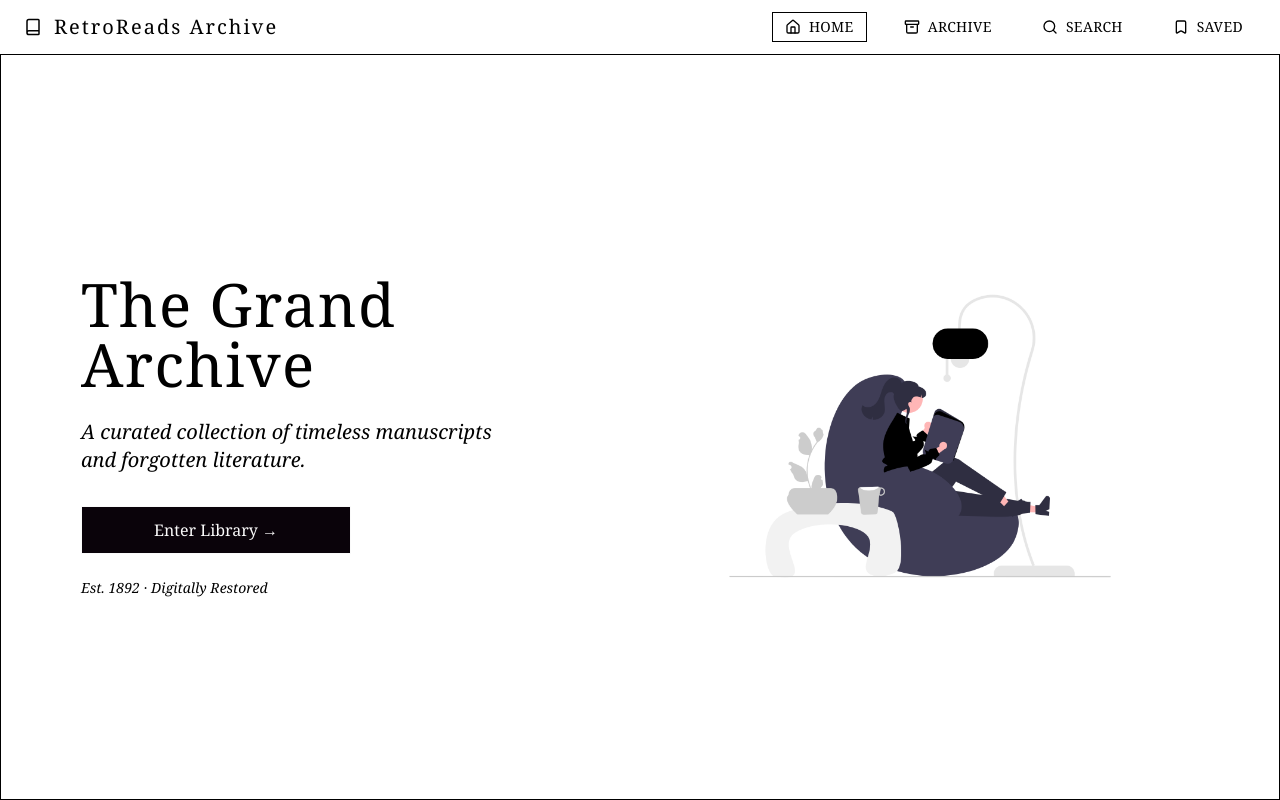
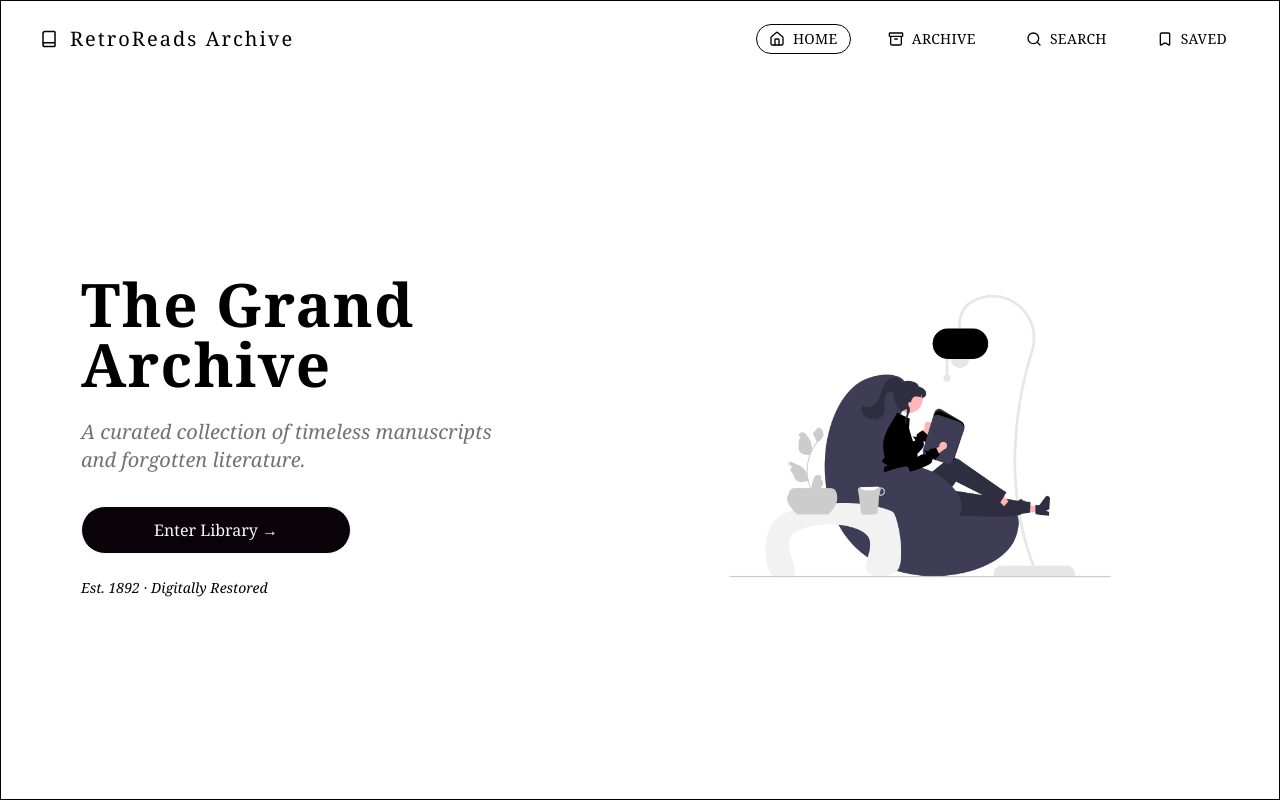
Before and after one commit to Afolabiyinka/Retro_reads, a React (Vite) app: page / in a window 1280 px wide. Built offline with nearby package versions, Linux system fonts and the light colour scheme; a web font is replaced by a local one.

Commit message:
Refactor button styles for improved UI consistency and update Home, Notfound, Books, NavBar, and SearchPage components for enhanced layout and user experience

```diff
--- a/src/components/ui/button.tsx
+++ b/src/components/ui/button.tsx
@@ -5,7 +5,7 @@ import { cva, type VariantProps } from "class-variance-authority";
 import { cn } from "@/lib/utils";
 
 const buttonVariants = cva(
-  "inline-flex  items-center justify-center cursor-pointer gap-2 whitespace-nowrap rounded-none text-sm font-medium transition-all disabled:pointer-events-none disabled:opacity-50 [&_svg]:pointer-events-none [&_svg:not([class*='size-'])]:size-4 shrink-0 [&_svg]:shrink-0 outline-none focus-visible:border-ring focus-visible:ring-ring/50 focus-visible:ring-[3px] aria-invalid:ring-destructive/20 dark:aria-invalid:ring-destructive/40 aria-invalid:border-destructive",
+  "inline-flex  items-center justify-center cursor-pointer gap-2 whitespace-nowrap rounded-full text-sm font-medium transition-all disabled:pointer-events-none disabled:opacity-50 [&_svg]:pointer-events-none [&_svg:not([class*='size-'])]:size-4 shrink-0 [&_svg]:shrink-0 outline-none focus-visible:border-ring focus-visible:ring-ring/50 focus-visible:ring-[3px] aria-invalid:ring-destructive/20 dark:aria-invalid:ring-destructive/40 aria-invalid:border-destructive",
   {
     variants: {
       variant: {
--- a/src/pages/app/Home.tsx
+++ b/src/pages/app/Home.tsx
@@ -8,8 +8,7 @@ const Home = () => {
   const navigate = useNavigate();
 
   return (
-    <div className="min-h-screen w-full bg-parchment text-ink flex flex-col lg:flex-row items-center justify-center px-6 lg:px-20 py-12 border border-faded pt-30 ">
-
+    <div className="min-h-screen w-full  text-ink flex flex-col lg:flex-row items-center justify-center px-6 lg:px-20 py-12 border border-faded pt-30 ">
       {/* Text Section */}
       <motion.div
         className="flex-1 text-center lg:text-left mb-10 lg:mb-0 font-serif"
@@ -17,11 +16,11 @@ const Home = () => {
         animate={{ opacity: 1 }}
         transition={{ duration: 1.2 }}
       >
-        <h1 className="text-4xl md:text-5xl lg:text-6xl mb-6 tracking-wide">
+        <h1 className="text-4xl md:text-5xl lg:text-6xl mb-6 tracking-wide font-bold">
           The Grand Archive
         </h1>
 
-        <p className="text-lg md:text-xl mb-8 max-w-md mx-auto lg:mx-0 italic text-aged">
+        <p className="text-lg md:text-xl mb-8 max-w-md mx-auto lg:mx-0 italic text-muted-foreground">
           A curated collection of timeless manuscripts and forgotten literature.
         </p>
 
@@ -29,9 +28,7 @@ const Home = () => {
           size={`lg`}
           // variant={`outline`}
           className="border border-aged font-serif hover:bg-primary hover:text-white transition duration-300"
-
           onClick={() => navigate("/books")}
-
         >
           Enter Library →
         </Button>
--- a/src/pages/app/Notfound.tsx
+++ b/src/pages/app/Notfound.tsx
@@ -11,10 +11,10 @@ const Notfound = () => {
       initial={{ opacity: 0, scale: 0.8 }}
       animate={{ opacity: 1, scale: 1 }}
       transition={{ duration: 0.5, ease: "easeOut" }}
-      className="h-screen w-screen flex flex-col gap-6 justify-center items-center p-3"
+      className="h-screen w-full flex flex-col gap-6 justify-center items-center p-3"
     >
-      <h1 className="text-5xl font-bold">404</h1>
-      <h1 className="text-5xl font-bold text-gray-800">Not found!</h1>
+      <h1 className="text-7xl font-extrabold">404</h1>
+      <h1 className="text-4xl font-bold text-gray-800">Not found!</h1>
       <p className="flex items-center gap-3 font-semibold md:text-xl tracking-wide truncate">
         The link is broken or does'nt exist
       </p>
--- a/src/pages/books/Books.tsx
+++ b/src/pages/books/Books.tsx
@@ -3,6 +3,7 @@ import type { BookType } from "@/types/types";
 import useBooks from "@/hooks/useBooks";
 import Pagination from "@/components/ui/pagination";
 import Loader from "@/components/loading/Loader";
+import { Button } from "@/components/ui/button";
 
 const Books = () => {
   const {
@@ -19,7 +20,6 @@ const Books = () => {
     return (
       <div className="h-screen flex flex-col  gap-10 items-center justify-center font-serif italic text-aged">
         <Loader />
-
         Accessing archive records...
       </div>
     );
@@ -27,33 +27,25 @@ const Books = () => {
 
   if (error) {
     return (
-      <div className="h-screen flex flex-col items-center justify-center font-serif text-center border border-faded bg-parchment p-6">
-        <h1 className="text-2xl md:text-4xl mb-4">
-          Archive Connection Failed
-        </h1>
+      <div className="h-screen w-full flex flex-col items-center justify-center font-serif text-center border border-faded bg-parchment p-6">
+        <h1 className="text-2xl md:text-4xl mb-4">Archive Connection Failed</h1>
 
         <p className="text-sm text-faded italic mb-6">
           Unable to retrieve manuscripts at this time.
         </p>
 
-        <button
-          onClick={() => refetch()}
-          className="border border-aged px-5 py-2 hover:bg-aged hover:text-parchment transition"
-        >
+        <Button onClick={() => refetch()} size={`lg`}>
           Retry Access
-        </button>
+        </Button>
       </div>
     );
   }
 
   return (
     <div className="w-full md:w-[85%] mx-auto mt-24 font-serif">
-
       {/* Page Header */}
       <div className="mb-10 border-b border-faded pb-4 text-center">
-        <h1 className="text-3xl md:text-5xl tracking-wide">
-          Archive Catalog
-        </h1>
+        <h1 className="text-3xl md:text-5xl tracking-wide">Archive Catalog</h1>
         <p className="text-sm text-faded italic mt-2">
           Collection of preserved literary works
         </p>
--- a/src/pages/nav/NavBar.tsx
+++ b/src/pages/nav/NavBar.tsx
@@ -8,10 +8,8 @@ const NavBar = () => {
   const [open, setOpen] = useState(false);
 
   return (
-    <nav className="w-full fixed top-0 z-50 bg-white border-b border-faded px-4 md:px-6 py-3 font-serif">
-
+    <nav className="w-full fixed top-0 z-50 px-4 md:px-10 py-6 font-serif">
       <div className="flex justify-between items-center">
-
         {/* Logo */}
         <Link to={`/`}>
           <div className="flex items-center gap-2 md:gap-3 cursor-pointer">
@@ -30,15 +28,14 @@ const NavBar = () => {
             return (
               <Link key={path} to={path}>
                 <div
-                  className={`flex items-center gap-2 px-3 py-1 border transition ${isActive
+                  className={`flex items-center gap-2 px-3 py-1 border transition rounded-full ${
+                    isActive
                       ? "border-aged text-aged"
                       : "border-transparent hover:border-faded"
-                    }`}
+                  }`}
                 >
                   <Icon size={16} />
-                  <span className="uppercase tracking-wide">
-                    {label}
-                  </span>
+                  <span className="uppercase tracking-wide">{label}</span>
                 </div>
               </Link>
             );
@@ -63,15 +60,12 @@ const NavBar = () => {
             return (
               <Link key={path} to={path} onClick={() => setOpen(false)}>
                 <div
-                  className={`flex items-center gap-2 px-3 py-2 border ${isActive
-                      ? "border-aged text-aged"
-                      : "border-transparent"
-                    }`}
+                  className={`flex items-center gap-2 px-3 py-2 border rounded-full ${
+                    isActive ? "border-aged text-aged" : "border-transparent"
+                  }`}
                 >
                   <Icon size={16} />
-                  <span className="uppercase tracking-wide">
-                    {label}
-                  </span>
+                  <span className="uppercase tracking-wide">{label}</span>
                 </div>
               </Link>
             );
--- a/src/pages/search/SearchPage.tsx
+++ b/src/pages/search/SearchPage.tsx
@@ -21,8 +21,7 @@ const SearchPage = () => {
     return () => clearTimeout(timeoutId);
   }, [searchQuery]);
 
-  const { searchLoading, noResults, searchResults } =
-    useSearch(debouncedQuery);
+  const { searchLoading, noResults, searchResults } = useSearch(debouncedQuery);
 
   if (noResults) {
     return (
@@ -34,10 +33,8 @@ const SearchPage = () => {
 
   return (
     <div className="min-h-screen w-full text-ink font-serif px-6 pt-24">
-
       {/* Header */}
-      <div className="max-w-4xl mx-auto mb-10 border-b border-faded pb-4">
-
+      <div className="max-w-md mx-auto mb-10 border-b border-faded pb-4">
         <Button
           onClick={() => navigate("/books")}
           className="border border-aged bg-transparent hover:bg-aged hover:text-parchment rounded-none mb-6"
@@ -45,9 +42,7 @@ const SearchPage = () => {
           ← Return to Archive
         </Button>
 
-        <h1 className="text-3xl md:text-5xl tracking-wide">
-          Archive Search
-        </h1>
+        <h1 className="text-3xl md:text-5xl tracking-wide">Archive Search</h1>
 
         <p className="text-sm text-faded italic mt-2">
           Query the literary database
@@ -55,7 +50,7 @@ const SearchPage = () => {
       </div>
 
       {/* Search Input */}
-      <div className="max-w-4xl mx-auto mb-12 relative">
+      <div className="max-w-md mx-auto mb-12 relative">
         <Search className="absolute left-3 top-1/2 -translate-y-1/2 h-4 w-4 text-faded" />
 
         <Input
@@ -67,12 +62,16 @@ const SearchPage = () => {
       </div>
 
       {/* Results */}
-      <div className="max-w-6xl mx-auto w-full">        {searchLoading ? (
+      <div className="max-w-6xl mx-auto w-full">
+        {" "}
+        {searchLoading ? (
           <div className="text-center italic text-faded">
             Searching records...
           </div>
         ) : searchResults?.length > 0 ? (
-        <div className="grid grid-cols-1 sm:grid-cols-2 lg:grid-cols-4 gap-8 border border-faded p-6 w-full">          {searchResults.map((book: BookType) => (
+          <div className="grid grid-cols-1 sm:grid-cols-2 lg:grid-cols-4 gap-8 border border-faded p-6 w-full">
+            {" "}
+            {searchResults.map((book: BookType) => (
               <BookCard key={book.id} book={book} />
             ))}
           </div>
```
Lines whose indentation alone changed are shown as unchanged.
